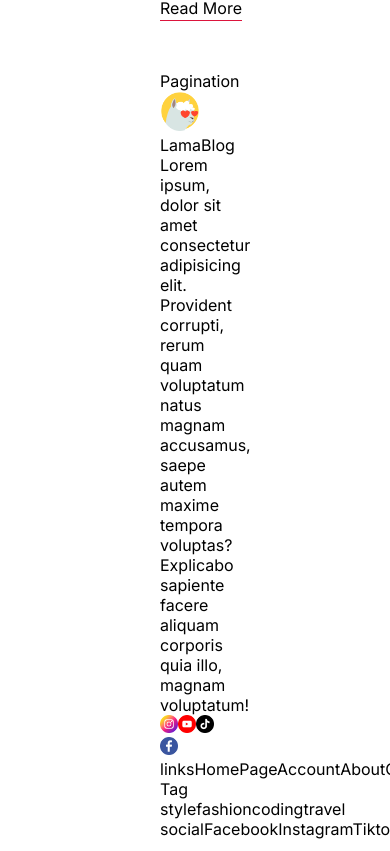
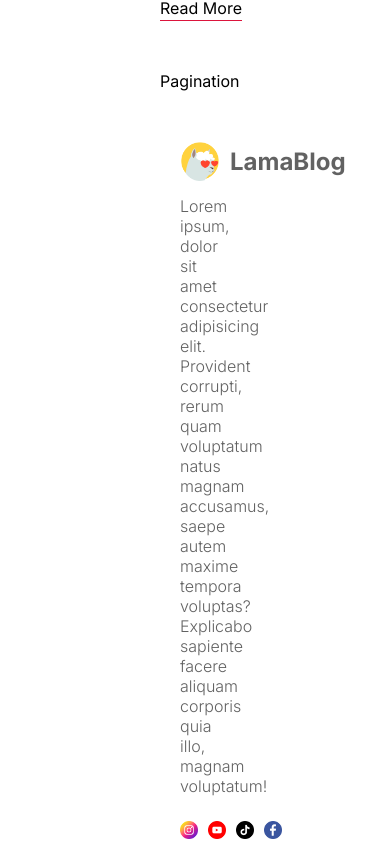
Before and after one commit to mehranehsoleimani66/Blog_app, a Next.js app: page / in a window 390 px wide. Shown: the part 5013-5864 px from the top of the page. Built offline with nearby package versions, Linux system fonts and the light colour scheme.

Commit message:
added footer.module.css

```diff
--- a/src/components/footer/footer.module.css
+++ b/src/components/footer/footer.module.css
@@ -0,0 +1,68 @@
+.container {
+  margin-top: 50px;
+  display: flex;
+  justify-content: space-between;
+  padding: 0 20px;
+  color: var(--softTextColor);
+}
+.info {
+  display: flex;
+  flex: 1;
+  flex-direction: column;
+
+  gap: 15px;
+}
+
+.logo {
+  display: flex;
+  align-items: center;
+  gap: 10px;
+}
+.logoText {
+  font-size: 24px;
+  font-weight: bold;
+}
+
+.desc {
+  font-weight: 300;
+}
+.icons {
+  margin-top: 10px;
+  gap: 10px;
+  display: flex;
+}
+.links {
+  flex: 1;
+  display: flex;
+  flex-direction: row;
+  gap: 100px;
+  justify-content: flex-end;
+}
+.list {
+  display: flex;
+  flex-direction: column;
+  gap: 10px;
+}
+.listTitle {
+  font-weight: bold;
+}
+@media screen and (max-width: 1028px) {
+  .links {
+    gap: 50px;
+  }
+}
+@media screen and (max-width: 768px) {
+  .container {
+    flex-direction: column;
+    gap: 50px;
+  }
+  .link {
+    width: 100%;
+    justify-content: space-between;
+  }
+}
+@media screen and (max-width: 640px) {
+  .link {
+    font-size: 14px;
+  }
+}
```
